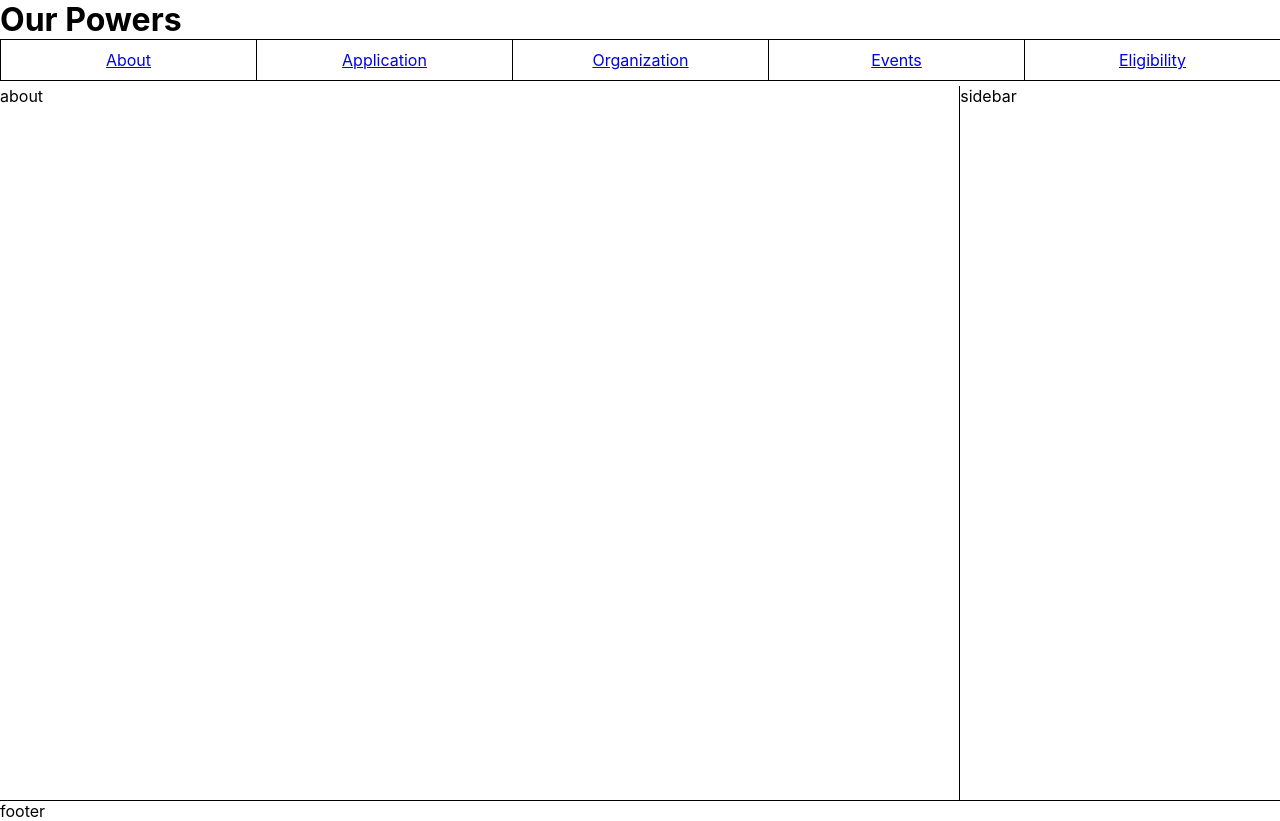
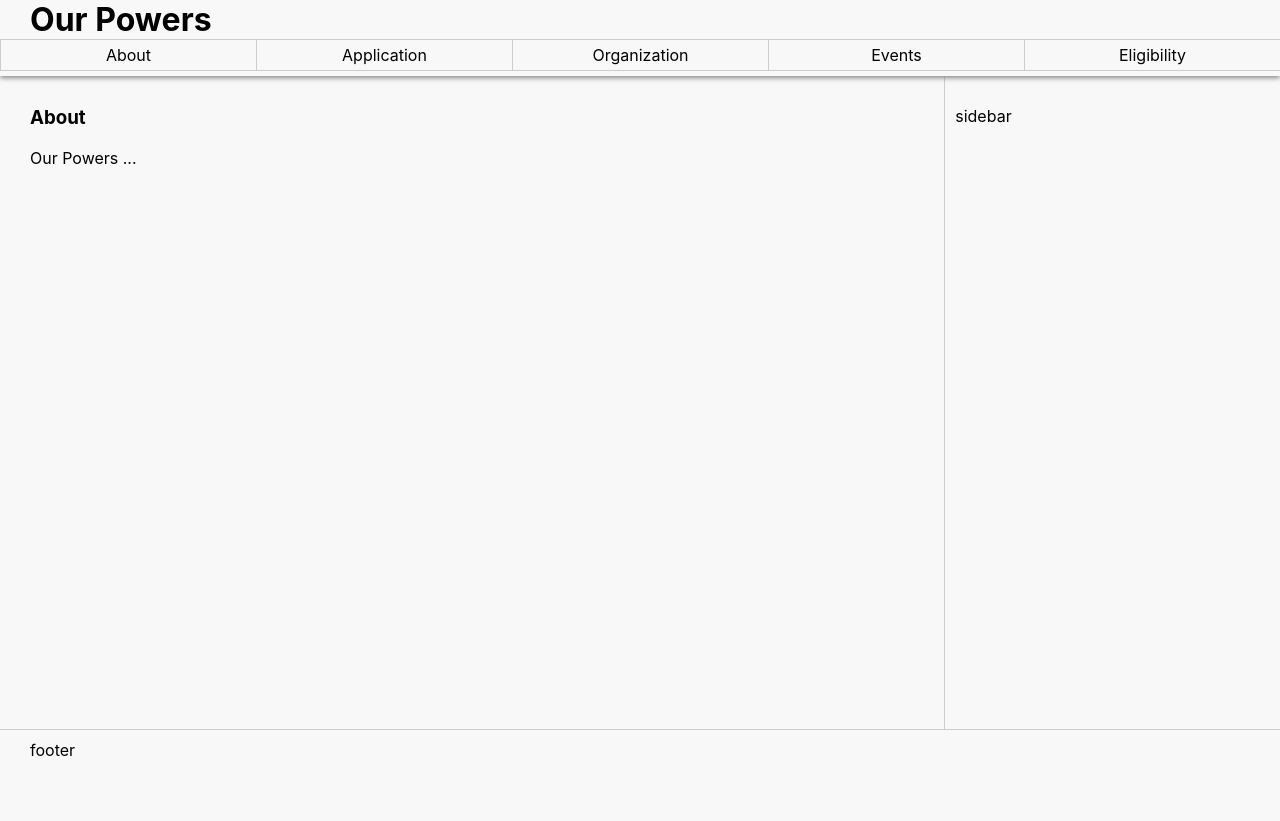
Before and after one commit to Ave-Wat/our-powers-website, a React (Create React App) app: page / in a window 1280 px wide. After the commit the page ends 800 px from the top, so only its background shows below. Built offline with nearby package versions, Linux system fonts and the light colour scheme.

Commit message:
neatened things up

```diff
--- a/src/App.css
+++ b/src/App.css
@@ -1,14 +1,41 @@
+:root {
+	--main-whitegray: #F8F8F8;
+	--main-lightgray: #EEEEEE;
+	--main-medgray: #CCCCCC;
+	--main-gray: #BBBBBB;
+	--main-darkgray: #525252;
+  background-color: #F8F8F8;
+}
+
+::-webkit-scrollbar {
+  width: 10px;
+}
+
+::-webkit-scrollbar-track {
+  background: var(--main-lightgray);
+}
+
+::-webkit-scrollbar-thumb {
+  background: var(--main-medgray);
+}
+
+::-webkit-scrollbar-thumb:hover {
+  background: var(--main-gray);
+}
+
 header {
   position: fixed;
   top: 0;
   left: 0;
-  height: calc(4.15em + 20px);
+  height: calc(4.15em + 10px);
   z-index: 1;
-  background-color: white;
+  background-color: var(--main-whitegray);
+  box-shadow: 0px 2px 5px #888888;
 }
 
 h1 {
   margin: 0;
+  margin-left: 30px;
 }
 
 nav {
@@ -16,6 +43,7 @@ nav {
   width: 100vw;
   border-top-style: solid;
   border-width: 1px;
+  border-color: var(--main-medgray);
 }
 
 nav ul {
@@ -28,33 +56,53 @@ nav li {
   float: left;
   width: calc(20vw - 1px);
   margin: 0;
-  padding: 10px 0;
+  padding: 5px 0;
   text-align: center;
-  text-decoration: none;
   border-left-style: solid;
   border-bottom-style: solid;
   border-width: 1px;
+  border-color: var(--main-medgray);
+}
+
+a {
+  text-decoration: none;
+  color: black;
+}
+
+a:hover {
+  text-decoration: underline;
 }
 
 .pageContainer {
-  margin-top: calc(4.15em + 20px);
+  margin-top: calc(4.15em + 10px);
   display: flex;
 }
 
 .pageContent {
   float: left;
   width: 75vw;
+  overflow-y: auto;
+  height: calc(100vh - 5.44em - 10px - 50px);
+}
+
+.textContainer {
+  margin: 30px;
 }
 
 .sidebar {
   float: left;
   width: 25vw;
-  height: calc(100vh - 4.15em - 20px);
+  height: calc(100vh - 5.44em - 10px - 50px - 60px);
   border-width: 1px;
   border-left-style: solid;
+  border-color: var(--main-medgray);
+  padding: 30px 10px;
 }
 
 .footer {
+  height: 50px;
+  padding: 10px 30px;
   border-top-style: solid;
   border-width: 1px;
+  border-color: var(--main-medgray);
 }
--- a/src/App.js
+++ b/src/App.js
@@ -29,33 +29,58 @@ const Navigation = () => (
   </nav>
 );
 
+const Main = () => (
+    <Switch>
+        <Route exact path='/' component={About}></Route>
+        <Route exact path='/application' component={Application}></Route>
+        <Route exact path='/organization' component={Organization}></Route>
+        <Route exact path='/events' component={Events}></Route>
+        <Route exact path='/eligibility' component={Eligibility}></Route>
+    </Switch>
+);
+
 const About = () => (
   <div className="pageContent">
-    about
+    <TextContainer
+      title="About"
+      text="Our Powers ..."
+    />
   </div>
 );
 
 const Application = () => (
   <div className="pageContent">
-    application
+  <TextContainer
+    title="Application"
+    text="This will redirect to a Google Form?"
+  />
   </div>
 );
 
 const Organization = () => (
   <div className="pageContent">
-    organization
+  <TextContainer
+    title="Organization"
+    text="Our Powers ..."
+  />
   </div>
 );
 
 const Events = () => (
   <div className="pageContent">
-    events
+  <TextContainer
+    title="Events"
+    text="Our Powers will bring in several speakers ..."
+  />
   </div>
 );
 
 const Eligibility = () => (
   <div className="pageContent">
-    eligibility
+  <TextContainer
+    title="Eligibility"
+    text="You are encouraged to apply ..."
+  />
   </div>
 );
 
@@ -71,14 +96,15 @@ const Footer = () => (
   </div>
 );
 
-const Main = () => (
-    <Switch>
-        <Route exact path='/' component={About}></Route>
-        <Route exact path='/application' component={Application}></Route>
-        <Route exact path='/organization' component={Organization}></Route>
-        <Route exact path='/events' component={Events}></Route>
-        <Route exact path='/eligibility' component={Eligibility}></Route>
-    </Switch>
-);
+function TextContainer(props){
+  const title = props.title;
+  const text = props.text;
+  return (
+    <div className="textContainer">
+      <h3>{title}</h3>
+      <p>{text}</p>
+    </div>
+  );
+}
 
 export default App;
```
